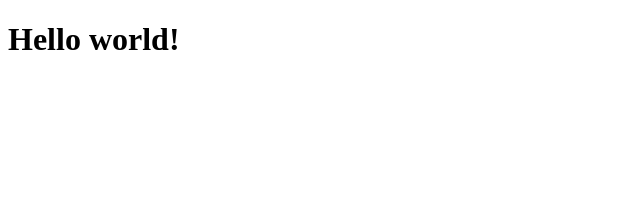
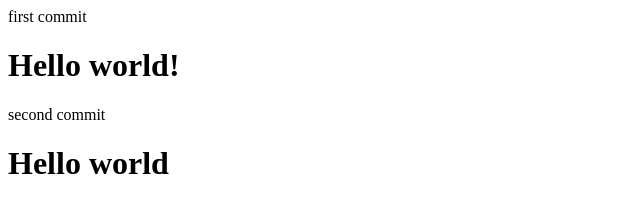
Before and after one commit to Sermadl/Mid-Term-Project, a plain HTML site: page index.html in a window 1280 px wide. Shown: the whole page, without its empty margins (0-640 px from the left). Drawn offline with Linux system fonts and the light colour scheme.

Commit message:
second commit

```diff
--- a/index.html
+++ b/index.html
@@ -4,6 +4,10 @@
         <title>Hello world!</title>
     </head>
     <body>
+        first commit
         <h1>Hello world!</h1>
+
+        second commit
+        <h1>Hello world</h1>
     </body>
 </html>
```
